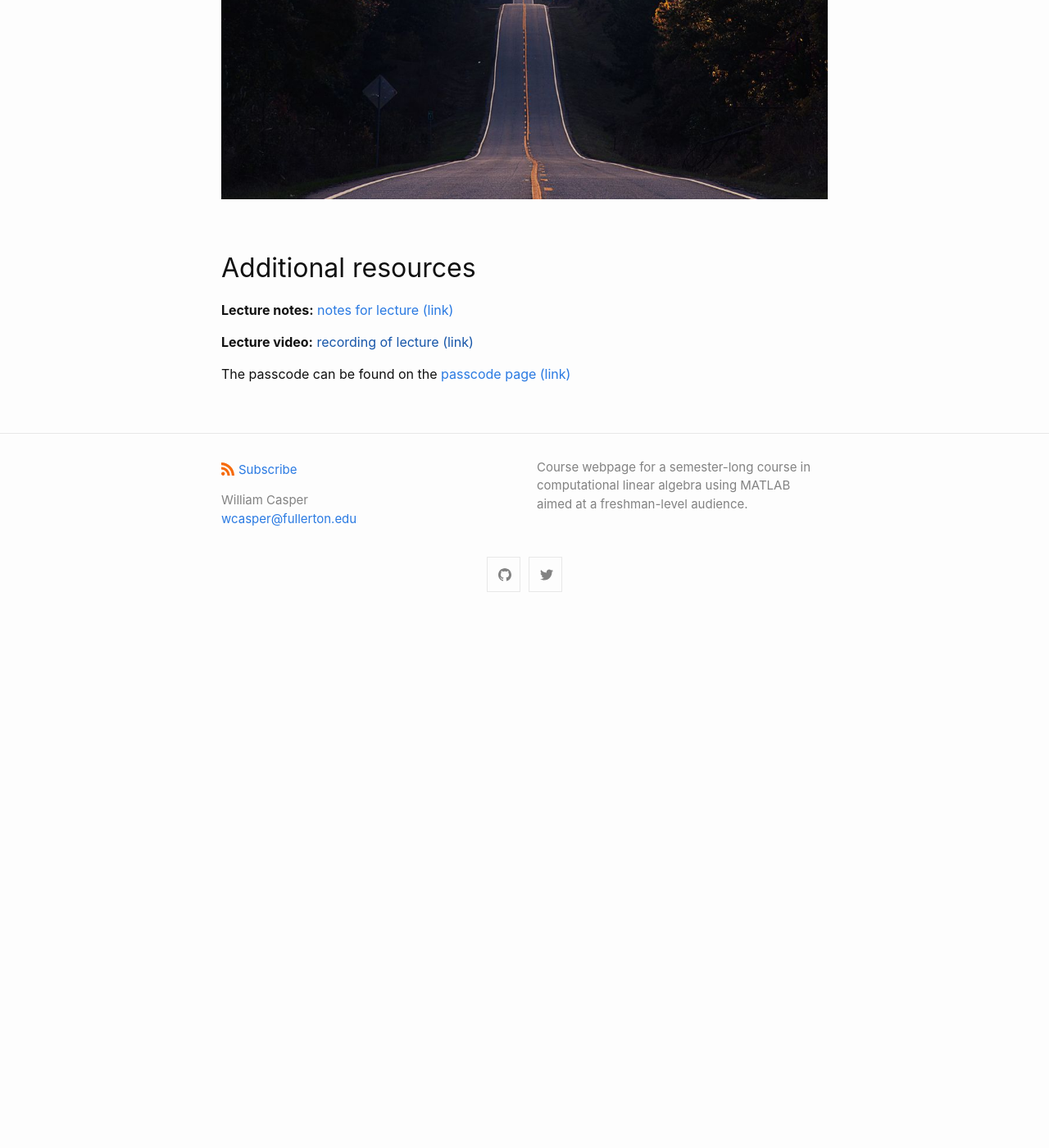
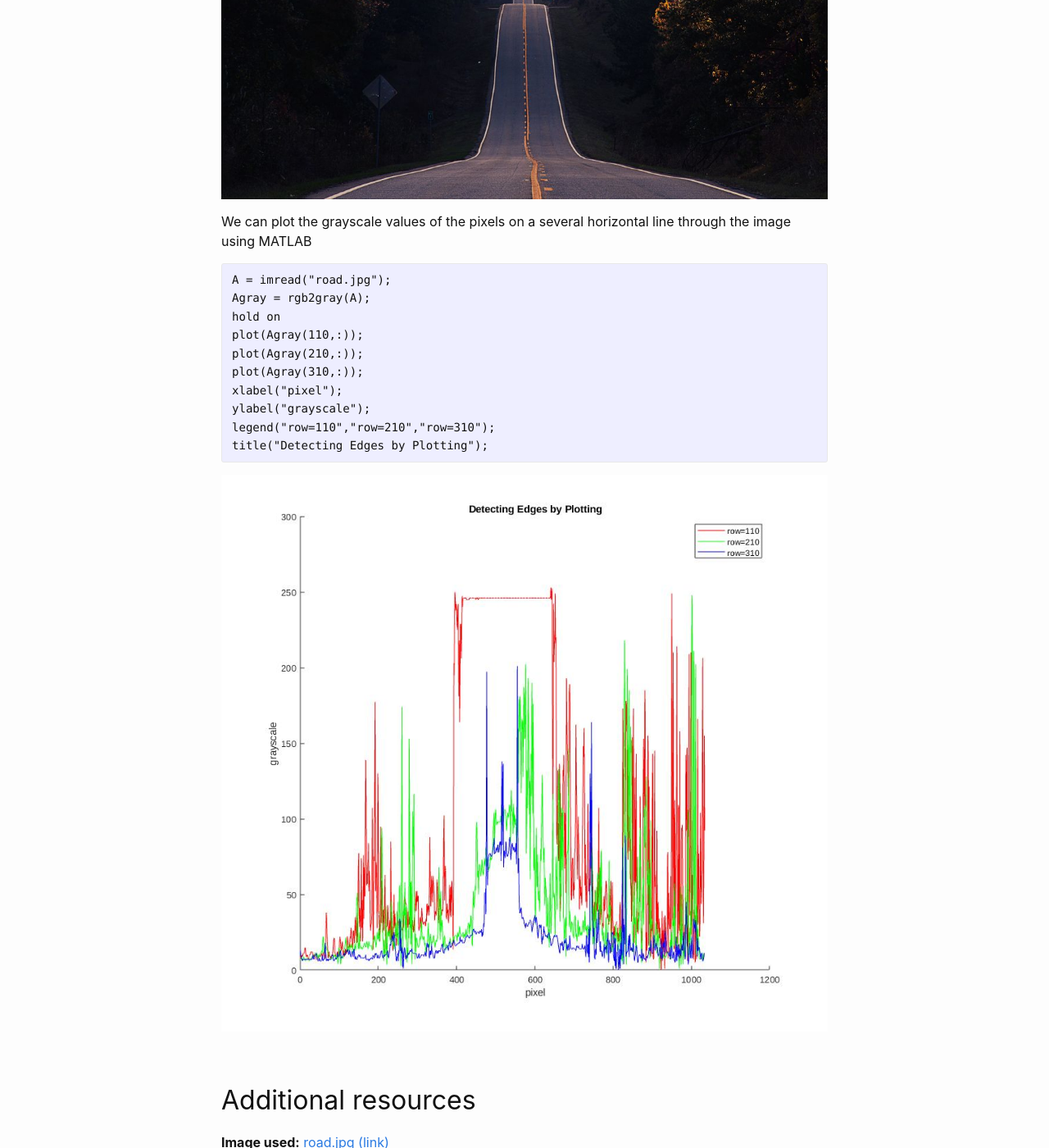
Before and after one commit to wcasper/math107spring2021, a Jekyll site: the page built from _posts/2021-03-01-Week-6-Lecture-10.md, in a window 1280 px wide and 1400 px high, scrolled down 1116 px. Shown: the whole window at 82% size. Built offline with Jekyll 4.4.1, drawn with Linux system fonts in a browser that asks for light colours; before the commit the page ends 1873 px from its top, so only the background shows below that.

Commit message:
expanding lecture

````diff
--- a/_posts/2021-03-01-Week-6-Lecture-10.md
+++ b/_posts/2021-03-01-Week-6-Lecture-10.md
@@ -28,9 +28,27 @@ Consider the following figure
 
 ![image of a road](/math107spring2021/extras/img/road.jpg)
 
+We can plot the grayscale values of the pixels on a several horizontal line through the image using MATLAB
+
+```Matlab
+A = imread("road.jpg");
+Agray = rgb2gray(A);
+hold on
+plot(Agray(110,:));
+plot(Agray(210,:));
+plot(Agray(310,:));
+xlabel("pixel");
+ylabel("grayscale");
+legend("row=110","row=210","row=310");
+title("Detecting Edges by Plotting");
+```
+
+![plot of some pixel rows](/math107spring2021/extras/img/pixel_plot.jpg)
+
 
 ## Additional resources
 
+**Image used:** <a target="_parent" href="https://wcasper.github.io/math107spring2021/extras/img/road.jpg">road.jpg (link)</a>
 
 **Lecture notes:** <a target="_parent" href="https://wcasper.github.io/math107spring2021/extras/notes/2021-02-22-Note-09-56.pdf">notes for lecture (link)</a>
 
````
Also changed, not shown: extras/img/pixel_plot.jpg (added).
